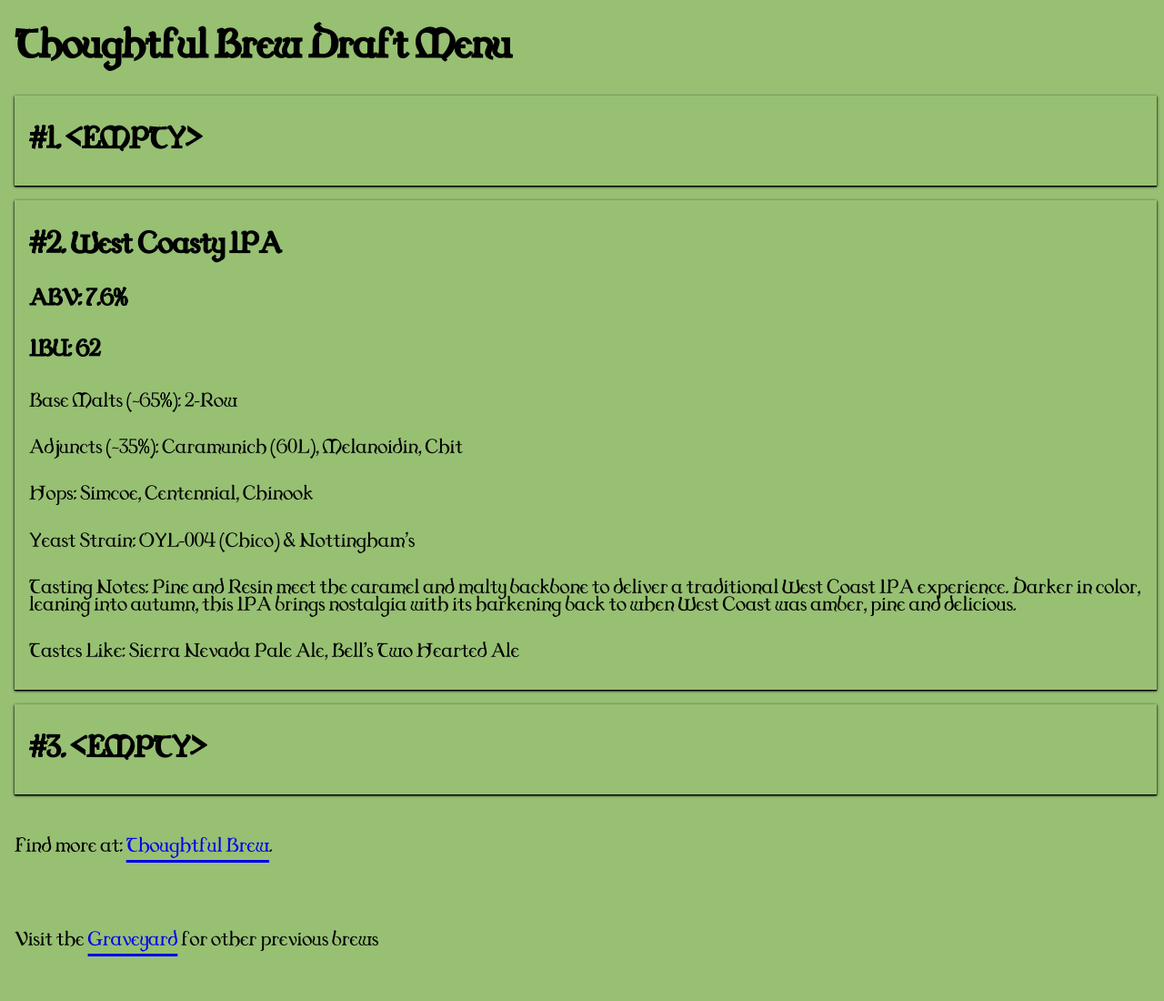
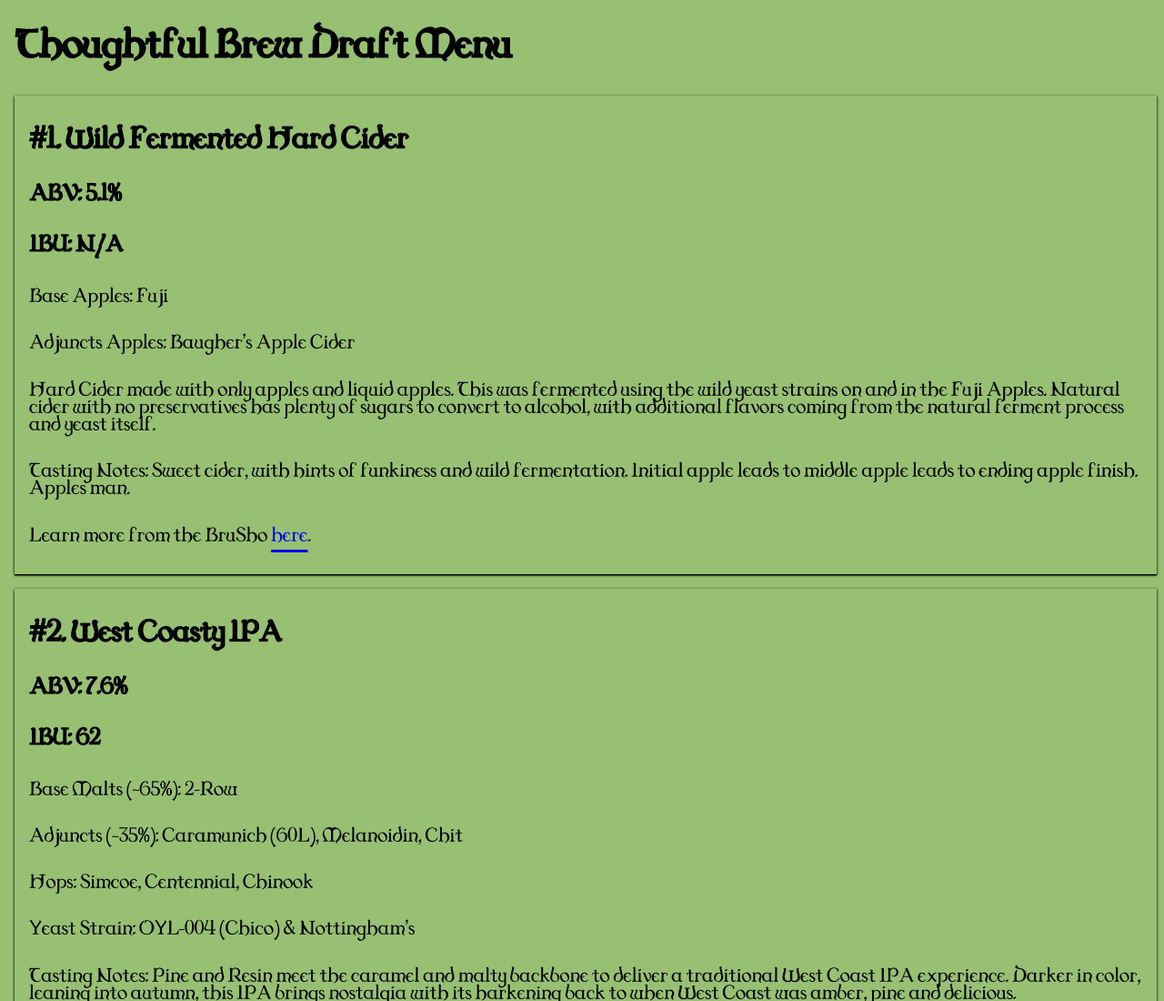
Before and after one commit to Mr-Snailman/home-pi-draft-menu, a plain HTML site: page index.html in a window 1280 px wide. Shown: the top 1100 px of the page at 91% size. Drawn offline with Linux system fonts and the light colour scheme.

Commit message:
wild cider time.

```diff
--- a/index.html
+++ b/index.html
@@ -20,7 +20,14 @@
     <h1>Thoughtful Brew Draft Menu</h1>
     <div style="display:flex;flex-direction:column">
     <div class="menu-item">
-      <h2>#1. &lt;EMPTY&gt;</h2>
+      <h2>#1. Wild Fermented Hard Cider</h2>
+      <h3>ABV: 5.1%</h3>
+      <h3>IBU: N/A</h3>
+      <p>Base Apples: Fuji</p>
+      <p>Adjuncts Apples: Baugher's Apple Cider</p>
+      <p>Hard Cider made with only apples and liquid apples. This was fermented using the wild yeast strains on and in the Fuji Apples. Natural cider with no preservatives has plenty of sugars to convert to alcohol, with additional flavors coming from the natural ferment process and yeast itself.</p>
+      <p>Tasting Notes: Sweet cider, with hints of funkiness and wild fermentation. Initial apple leads to middle apple leads to ending apple finish. Apples man.</p>
+      <p>Learn more from the BruSho <a href="https://youtu.be/9fE4Ly03VhI?si=tL4_nLXm62XsG7Kp">here</a>.</p>
     </div>
     <div class="menu-item">
       <h2>#2. West Coasty IPA</h2>
```
